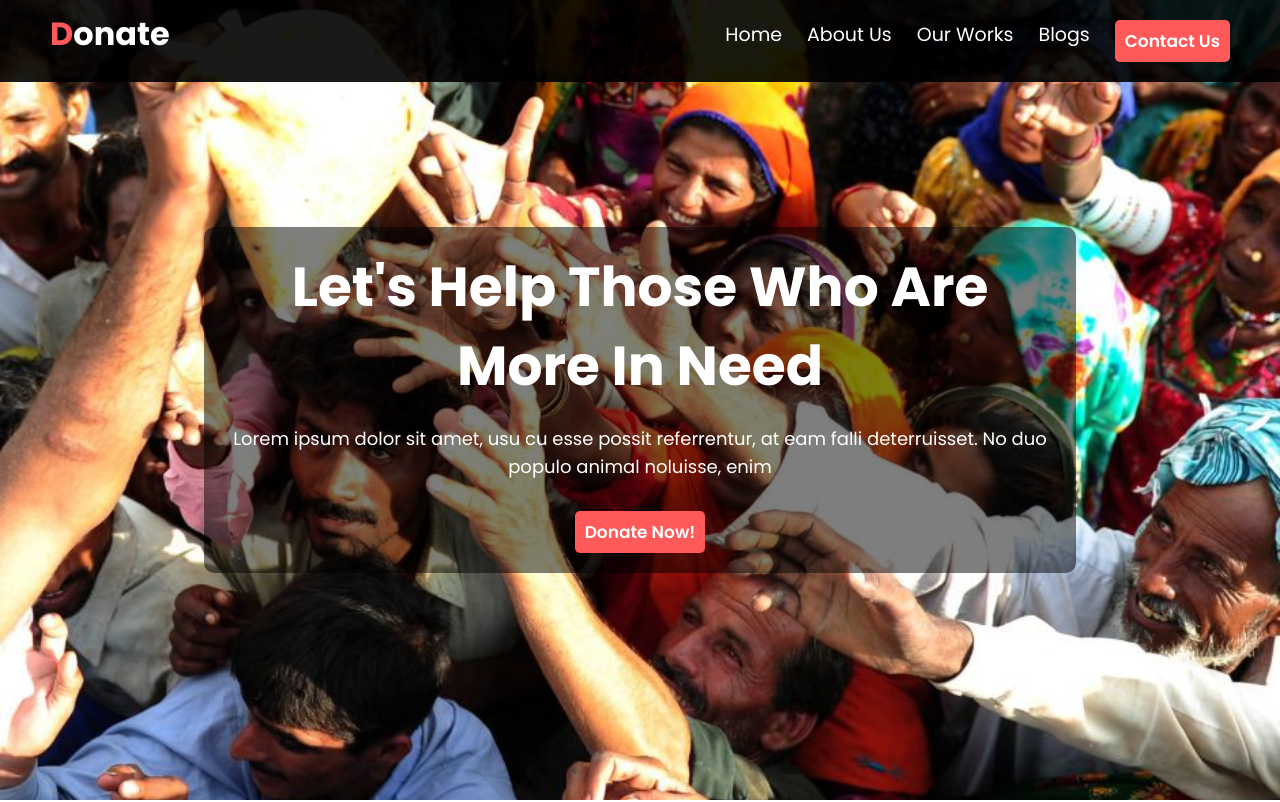
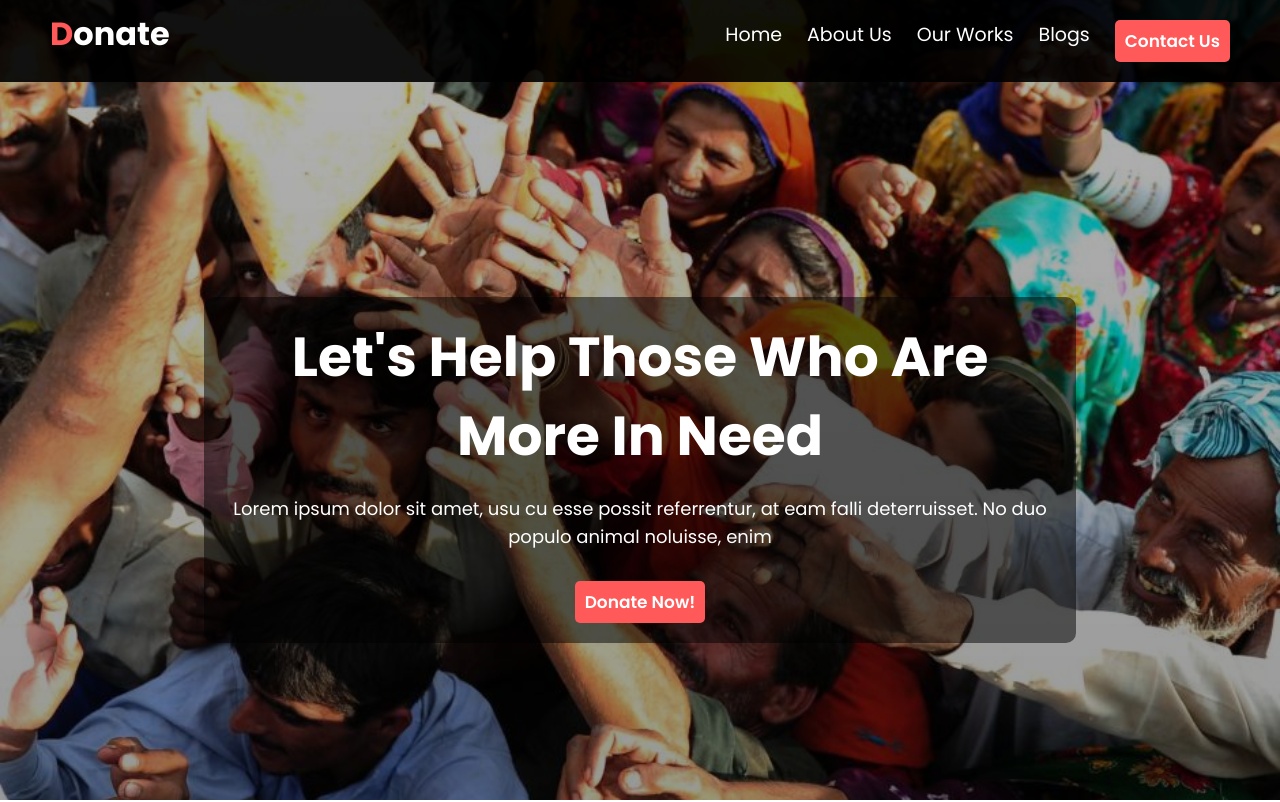
Before and after one commit to developernure/donate, a plain HTML site: page index.html in a window 1280 px wide. Shown: the top 802 px of the page. Drawn offline with Linux system fonts and the light colour scheme.

Commit message:
banner changed

```diff
--- a/style.css
+++ b/style.css
@@ -38,13 +38,14 @@
   overflow: hidden;
 }
 
-.nav-left{
+.nav-left {
   margin-left: 50px;
 }
 
-.nav-right{
+.nav-right {
   margin-right: 50px;
 }
+
 .nav-left a {
   text-decoration: none;
   color: #fff;
@@ -72,15 +73,16 @@
 /* Banner Styles */
 
 .banner-container {
-  background-image: url(./images/donation0.jpg);
+  background-image: url(./images/donation0.jpg), linear-gradient(rgba(0, 0, 0, 0.3), rgba(0, 0, 0, 0.4));
   background-repeat: no-repeat;
   background-size: cover;
+  background-blend-mode: overlay;
+  background-position: center;
   width: 100%;
   height: 100vh;
   display: flex;
   justify-content: center;
   align-items: center;
-
 }
 
 .banner {
@@ -89,6 +91,7 @@
   text-align: center;
   padding: 20px;
   border-radius: 10px;
+  margin-top: 140px;
 
 }
 
@@ -355,6 +358,7 @@
   background-color: #FF5959;
   color: #fff;
   padding: 7px 10px;
+  cursor: pointer;
 }
 
 footer {
```
